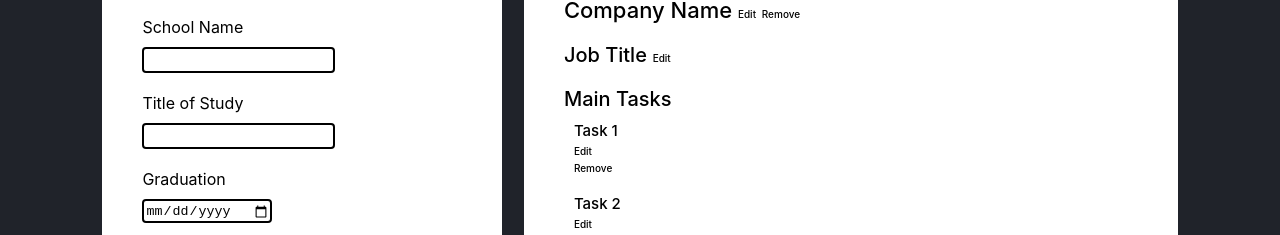
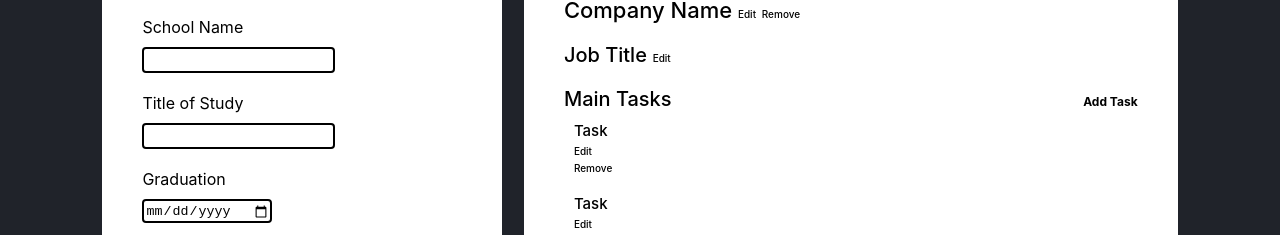
Before and after one commit to tremblay717/CV-Application, a React (Create React App) app in the folder cv-project/: page / in a window 1280 px wide. Shown: the part 558-793 px from the top of the page. Built offline with nearby package versions, Linux system fonts and the light colour scheme.

Commit message:
add task button

```diff
--- a/cv-project/src/App.js
+++ b/cv-project/src/App.js
@@ -92,9 +92,9 @@ export function App () {
 
     const [companyName, setCompanyName] = useState('Company Name');
     const [jobTitle, setJob] = useState('Job Title');
-    const [task1, setTask1] = useState('Task 1');
-    const [task2, setTask2] = useState('Task 2');
-    const [task3, setTask3] = useState('Task 3');
+    const [task1, setTask1] = useState('Task');
+    const [task2, setTask2] = useState('Task');
+    const [task3, setTask3] = useState('Task');
     const [startDate, setStart] = useState('Starting Date');
     const [endDate, setEnd] = useState('Ending Date');
 
@@ -271,7 +271,11 @@ export function App () {
                   <span style={{fontWeight:'500', fontSize:'10px',cursor:'not-allowed'}} id={`editJob_${id}`} onClick={editJob}>Edit</span>
                 </div>
                 <div className="taskSection" style={{display:'flex',flexDirection:'column'}}>
-                    <span style={{fontWeight:'500', fontSize:'20px', marginBottom:'10px'}} id={`graduation_${id}`}>Main Tasks</span>
+                    <div className="taskHeader" style={{display:'flex', alignItems:'baseline', justifyContent:'space-between'}}>
+                      <span style={{fontWeight:'500', fontSize:'20px', marginBottom:'10px'}} id={`graduation_${id}`}>Main Tasks</span>
+                      <span style={{fontWeight:'700', fontSize:'12px', marginBottom:'10px', cursor:'not-allowed'}} id={`graduation_${id}`}>Add Task</span>
+
+                    </div>
                     <div style={{display:'flex', flexDirection:'column',gap:'20px', marginBottom:'10px'}}>
                       <div style={{display:'flex', flexDirection: 'column' , alignItems:'baseline', width:'100%', gap:'5px'}} id={`taskDiv_${task1ID}`}>
                         <span style={{fontWeight:'500', fontSize:'15px',marginLeft:'10px'}} id={`tasks_${task1ID}`}>{task1}</span>
--- a/cv-project/src/components/addJob.js
+++ b/cv-project/src/components/addJob.js
@@ -73,10 +73,19 @@ export default function addJob () {
     taskSection.setAttribute('style','display:flex; flex-direction:column; align-items:baseline; justify-content:flex-start; gap:1%');
     jobDiv.appendChild(taskSection);
 
+    const taskHeader = document.createElement('div');
+    taskHeader.setAttribute('style','display:flex;align-items:baseline; justify-content:space-between;width:100%')
+    taskSection.appendChild(taskHeader);
+
     const mainTaskSpan = document.createElement('span');
     mainTaskSpan.textContent = 'Main Tasks';
     mainTaskSpan.setAttribute('style','font-weight:500; font-size:20px; margin-bottom:10px');
-    taskSection.appendChild(mainTaskSpan);
+    taskHeader.appendChild(mainTaskSpan);
+
+    const addTaskSpan = document.createElement('span');
+    addTaskSpan.textContent = 'Add Task';
+    addTaskSpan.setAttribute('style','font-weight:700; font-size:12px;')
+    taskHeader.appendChild(addTaskSpan);
 
     const taskList = document.createElement('div');
     taskList.setAttribute('style','display:flex;flex-direction:column; gap:20px;margin-bottom:10px;')
@@ -91,7 +100,7 @@ export default function addJob () {
 
     const taskOneSpan = document.createElement('span');
     taskOneSpan.setAttribute('style','font-weight:500;font-size:15px;margin-left:10px;');
-    taskOneSpan.textContent = 'Task 1';
+    taskOneSpan.textContent = 'Task';
     taskOneSpan.id = `tasks_${newTask1ID}`
     taskOneDiv.appendChild(taskOneSpan);
 
@@ -118,7 +127,7 @@ export default function addJob () {
 
     const taskTwoSpan = document.createElement('span');
     taskTwoSpan.setAttribute('style','font-weight:500;font-size:15px;margin-left:10px;');
-    taskTwoSpan.textContent = 'Task 2';
+    taskTwoSpan.textContent = 'Task';
     taskTwoSpan.id = `tasks_${newTask2ID}`;
     taskTwoDiv.appendChild(taskTwoSpan);
 
@@ -146,7 +155,7 @@ export default function addJob () {
 
     const taskThreeSpan = document.createElement('span');
     taskThreeSpan.setAttribute('style','font-weight:500;font-size:15px;margin-left:10px;');
-    taskThreeSpan.textContent = 'Task 3';
+    taskThreeSpan.textContent = 'Task';
     taskThreeSpan.id = `tasks_${newTask3ID}`;
     taskThreeDiv.appendChild(taskThreeSpan);
 
```
